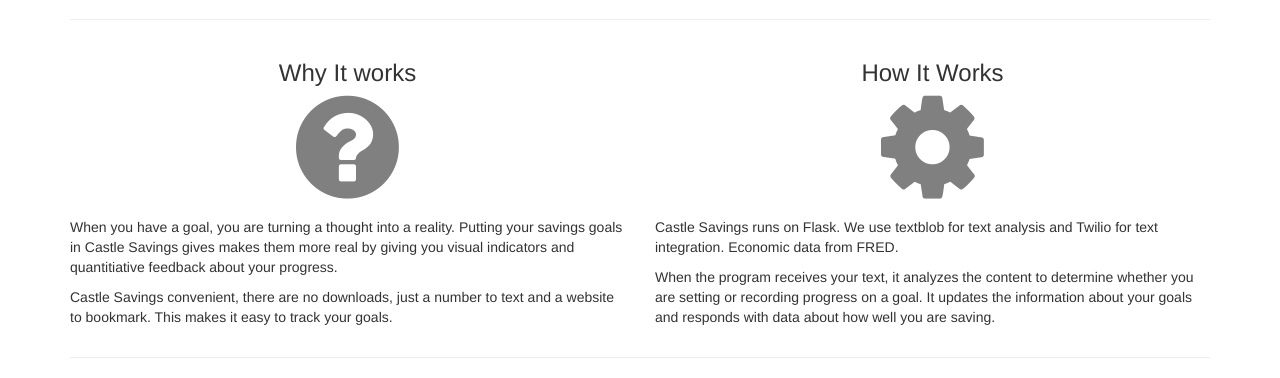
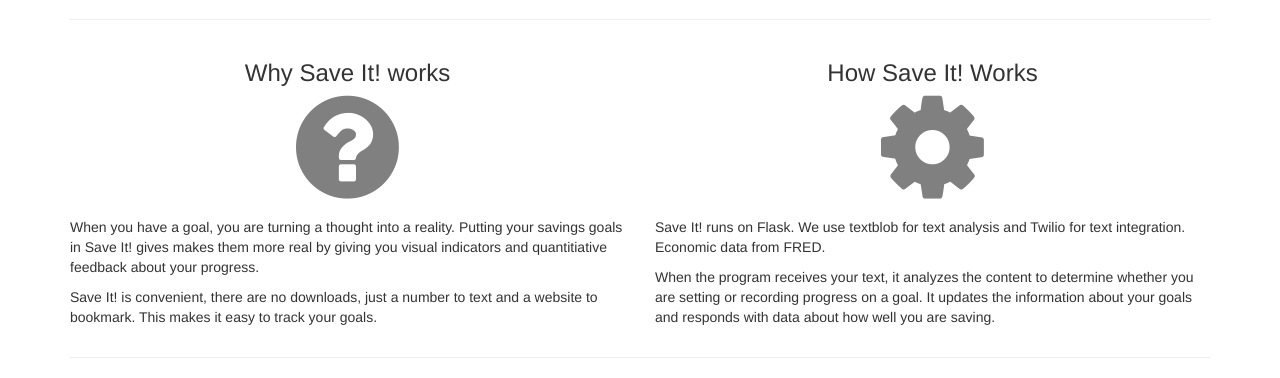
Before and after one commit to gmareske/castle-savings, a Flask app: page /hello in a window 1280 px wide. Shown: the part 937-1315 px from the top of the page. Run offline with Flask 2, Linux system fonts and the light colour scheme; some libraries are stand-ins or nearby versions.

Commit message:
rebranding, strategy, outreach, millenials

```diff
--- a/templates/app.html
+++ b/templates/app.html
@@ -1,6 +1,6 @@
 <!DOCTYPE html>
 <head>
-  <title>Caste Savings: secure your future</title>
+  <title>Save It! secure your future</title>
   <meta name="viewport" content="width=device-width, initial-scale=1.0">
   <link rel="stylesheet" href="https://maxcdn.bootstrapcdn.com/bootstrap/3.3.7/css/bootstrap.min.css">
   <link rel="stylesheet" href="https://maxcdn.bootstrapcdn.com/font-awesome/4.7.0/css/font-awesome.min.css"> <!--Font Awesome by Dave Gandy - http://fontawesome.io-->
--- a/templates/index.html
+++ b/templates/index.html
@@ -1,6 +1,6 @@
 <!DOCTYPE html>
 <head>
-  <title>Caste Savings: secure your future</title>
+  <title>Save It! secure your future</title>
   <meta name="viewport" content="width=device-width, initial-scale=1.0">
   <link rel="stylesheet" href="https://maxcdn.bootstrapcdn.com/bootstrap/3.3.7/css/bootstrap.min.css">
   <link rel="stylesheet" href="https://maxcdn.bootstrapcdn.com/font-awesome/4.7.0/css/font-awesome.min.css"> <!--Font Awesome by Dave Gandy - http://fontawesome.io-->
@@ -12,11 +12,11 @@
     <div class="row">
     <div class="col-md-12 well">
       <div class="col-md-6">
-      <h1>Castle Savings</h1>
+      <h1>Save It!</h1>
       <h3>Save more money. Secure your future</h3>
     </div>
       <div class="col-md-6 text-right">
-        <h1><a class="black-text button" href="app">Log In</h1>
+        <h1><a class="black-text button" href="app">Log In</a></h1>
       </div>
     </div>
     <div class="row control-group">
@@ -28,11 +28,11 @@
           <p>Conventional wisdom, such as <a href="https://www.tiaa.org/public/offer/insights/starting-out/how-much-of-my-income-should-i-save-every-month" class="black-text">this article from TIAA,</a> suggests 20% as a responsible personal savings rate.</p>
       </div>
       <div class="col-md-6 col-xs-12 col-sm-12 info">
-          <h3 class="text-center">Castle Savings "Nudges" towards saving more</br>
+          <h3 class="text-center">Save It! "Nudges" towards saving more</br>
           <i class="fa fa-comment fa-5x"></i></h3>
           <p>“A nudge, as we will use the term, is any aspect of the choice architecture that alters people’s behavior in a predictable way without forbidding any options or significantly changing their economic incentives.”</p>
           <p>― Richard H. Thaler, Nudge: Improving Decisions About Health, Wealth, and Happiness</p>
-          <p>Through both a website and convenient text messaging interface, Castle Savings makes it easy to set and track savings goals until you have enough socked away to buy anything ... even your own castle.</p>
+          <p>Through both a website and convenient text messaging interface, Save It! makes it easy to set and track savings goals until you have enough socked away to buy anything ... even your own castle.</p>
       </div>
     </div>
     <hr>
@@ -46,15 +46,15 @@
     <hr>
     <div class="row control-group">
       <div class="col-md-6 col-xs-12 col-sm-12 info">
-          <h3 class="text-center">Why It works</br>
+          <h3 class="text-center">Why Save It! works</br>
           <i class="fa fa-question-circle fa-5x"></i></h3>
-          <p>When you have a goal, you are turning a thought into a reality. Putting your savings goals in Castle Savings gives makes them more real by giving you visual indicators and quantitiative feedback about your progress.</p>
-          <p>Castle Savings convenient, there are no downloads, just a number to text and a website to bookmark. This makes it easy to track your goals.</p>
+          <p>When you have a goal, you are turning a thought into a reality. Putting your savings goals in Save It! gives makes them more real by giving you visual indicators and quantitiative feedback about your progress.</p>
+          <p>Save It! is convenient, there are no downloads, just a number to text and a website to bookmark. This makes it easy to track your goals.</p>
       </div>
       <div class="col-md-6 col-xs-12 col-sm-12 info">
-          <h3 class="text-center">How It Works</br>
+          <h3 class="text-center">How Save It! Works</br>
           <i class="fa fa-gear fa-5x"></i></h3>
-          <p>Castle Savings runs on Flask. We use textblob for text analysis and Twilio for text integration. Economic data from FRED.</p>
+          <p>Save It! runs on Flask. We use textblob for text analysis and Twilio for text integration. Economic data from FRED.</p>
           <p>When the program receives your text, it analyzes the content to determine whether you are setting or recording progress on a goal. It updates the information about your goals and responds with data about how well you are saving.</p>
       </div>
     </div>
```
